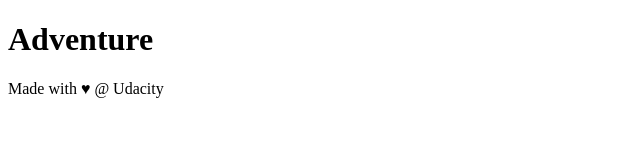
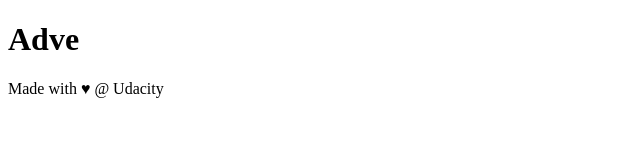
Before and after one commit to rome2018/travels, a plain HTML site: page index.html in a window 1280 px wide. Shown: the whole page, without its empty margins (0-640 px from the left). Drawn offline with Linux system fonts and the light colour scheme.

Commit message:
modified:   index.html

```diff
--- a/index.html
+++ b/index.html
@@ -10,7 +10,7 @@
 <body>
 
     <header>
-        <h1>Adventure</h1>
+        <h1>Adve</h1>
     </header>
 
     <div class="container">
```
